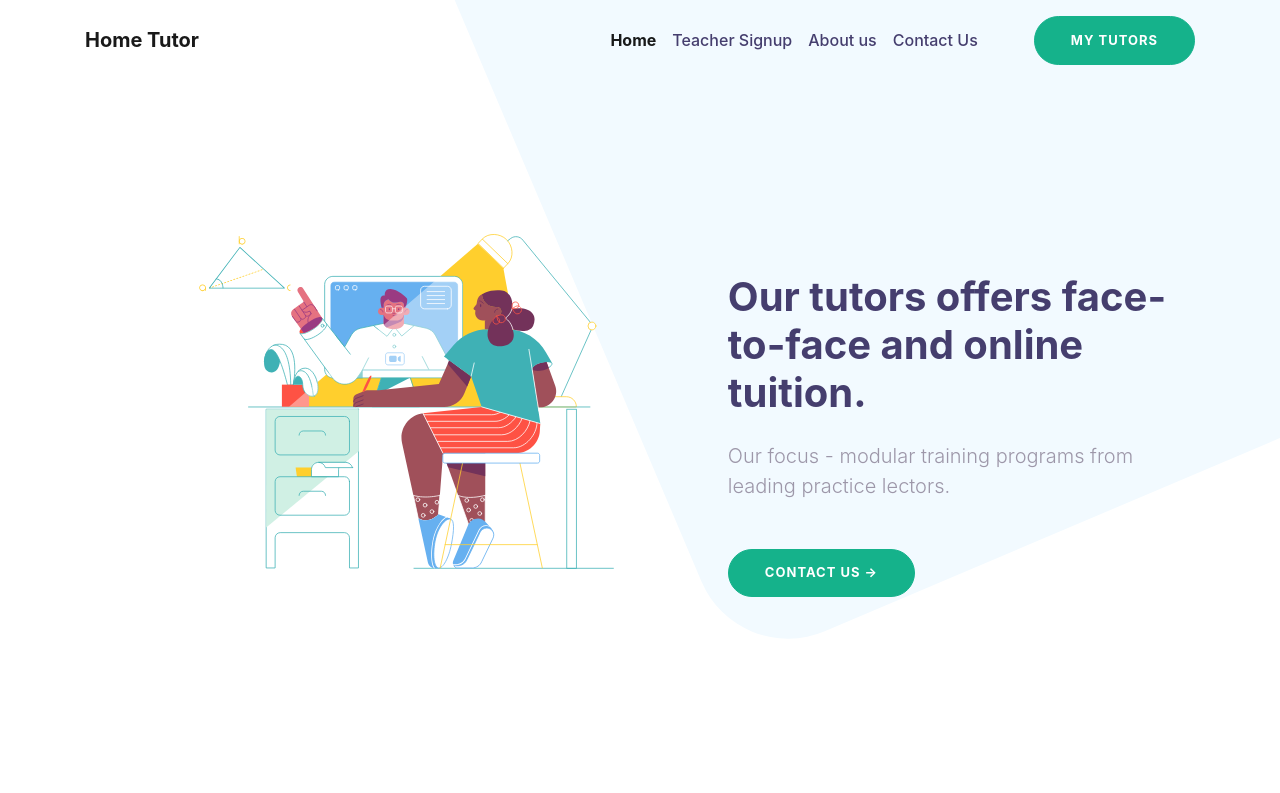
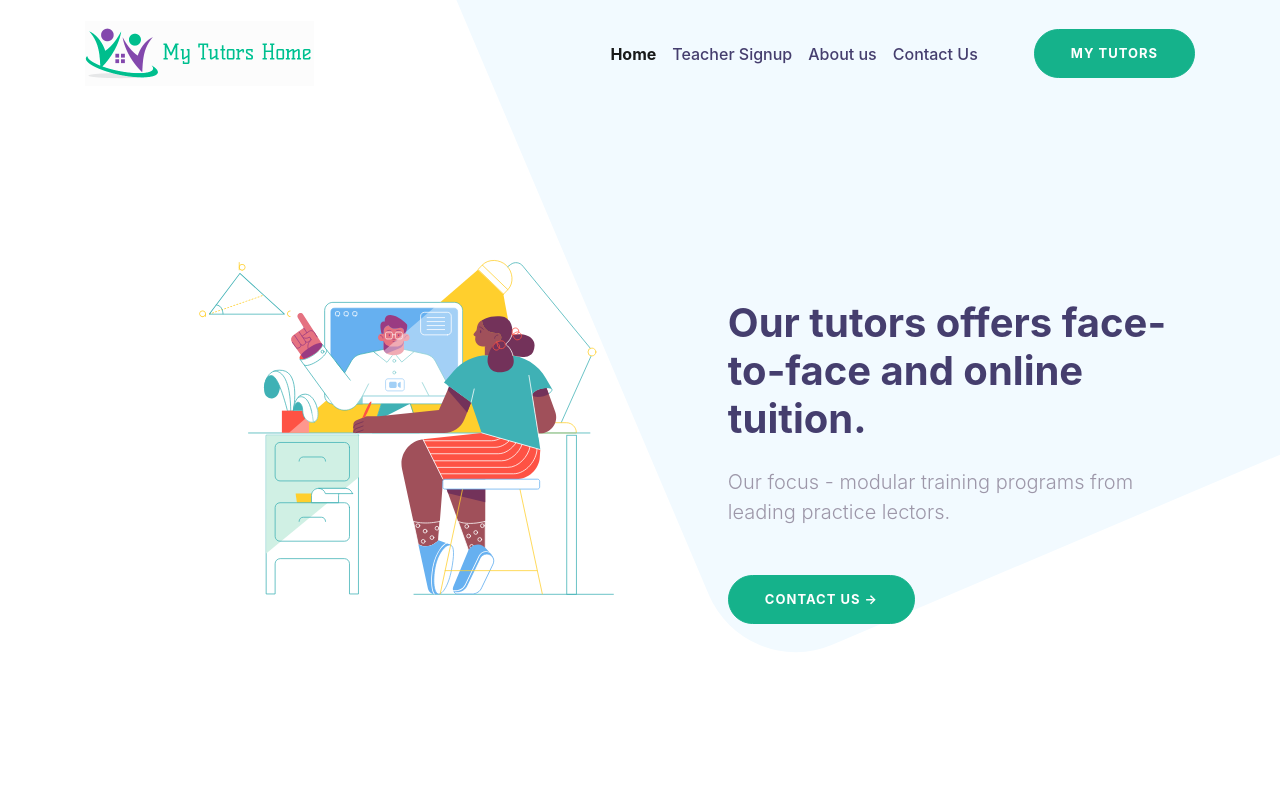
Before and after one commit to the-landers/home-tutor, a plain HTML site: page index.html in a window 1280 px wide. Shown: the top 793 px of the page. Drawn offline with nearby package versions, Linux system fonts and the light colour scheme.

Commit message:
Added logo and favicon

```diff
--- a/about-us.html
+++ b/about-us.html
@@ -5,6 +5,7 @@
 	<title>Home Tutor - About Us</title>
 	<meta charset="utf-8">
 	<meta name="viewport" content="width=device-width, initial-scale=1, shrink-to-fit=no">
+	<link rel="icon" type="image/x-icon" href="img/favicon.png">
 
 	<link rel="stylesheet" href="https://stackpath.bootstrapcdn.com/bootstrap/4.5.2/css/bootstrap.min.css">
 	<link href="https://fonts.googleapis.com/css2?family=Montserrat:wght@300;400;500;600;700&display=swap" rel="stylesheet">
--- a/index.html
+++ b/index.html
@@ -5,6 +5,7 @@
 	<!-- Required meta tags -->
 	<meta charset="utf-8">
 	<meta name="viewport" content="width=device-width, initial-scale=1, shrink-to-fit=no">
+	<link rel="icon" type="image/x-icon" href="img/favicon.png">
 
 	<!-- Bootstrap CSS -->
 	<link rel="stylesheet" href="https://stackpath.bootstrapcdn.com/bootstrap/4.5.2/css/bootstrap.min.css">
--- a/index.js
+++ b/index.js
@@ -6,7 +6,7 @@ class HeaderBanner extends HTMLElement {
         <div class="hero-shape"></div>
         <nav class="navbar navbar-expand-lg navbar-light">
             <div class="container py-2">
-                <a class="navbar-brand font-weight-bold" href="#">Home Tutor</a>
+                <a class="navbar-brand font-weight-bold" href="/"><img src="./img/logo.png" height="65" width="229"></a>
                 <button class="navbar-toggler" type="button" data-toggle="collapse"
                     data-target="#navbarSupportedContent" aria-controls="navbarSupportedContent"
                     aria-expanded="false" aria-label="Toggle navigation">
@@ -71,7 +71,7 @@ class FooterComponent extends HTMLElement {
         <div class="container py-5">
             <div class="row pt-5">
                 <div class="col-md-6 col-lg-3 mb-5">
-                    <h3 class="font-weight-bold mb-4">Home Tutor</h3>
+                <a class="navbar-brand font-weight-bold" href="/"><img src="./img/logo-footer.png" height="65" width="229"></a>
                     <p class="semi-bold"> The best way to learn from a Tutor. </p>
                     <div class="social-icons mt-4"> <a href="#"><i class="lni lni-facebook-filled"></i></a> <a
                             href="#"><i class="lni lni-twitter-filled"></i></a> <a href="#"><i
```
Also changed, not shown: contact-us.html (+1 -0 lines), login.html (+1 -0 lines), teacher-registration.html (+1 -0 lines), teacher.html (+2 -0 lines), img/favicon.png (added), img/logo-footer.png (added), img/logo.png (added).
